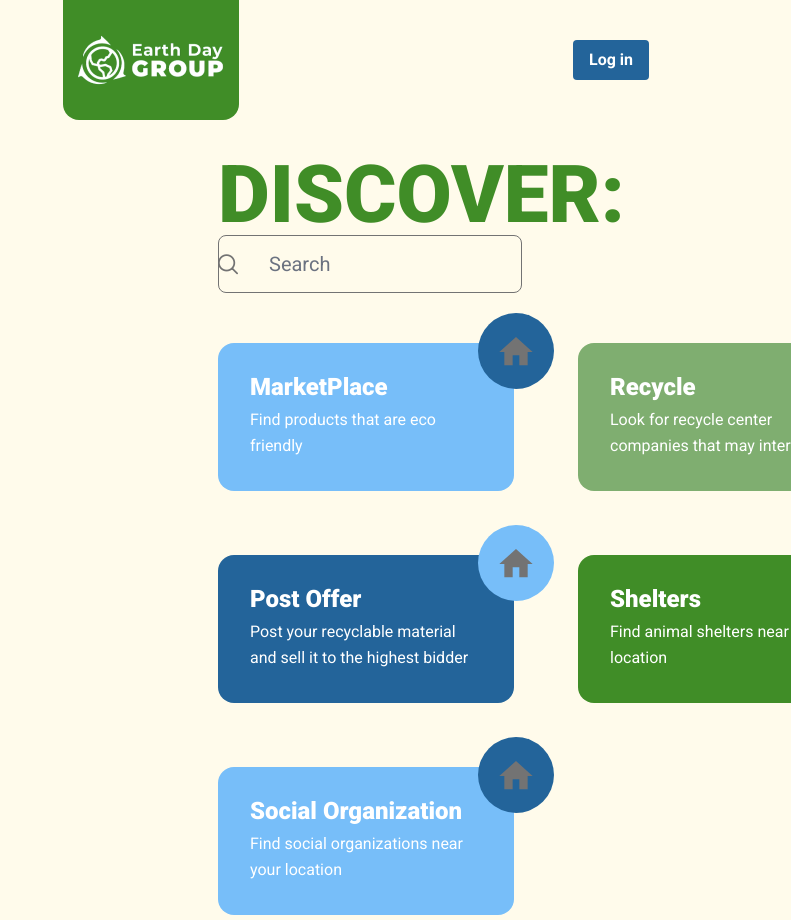
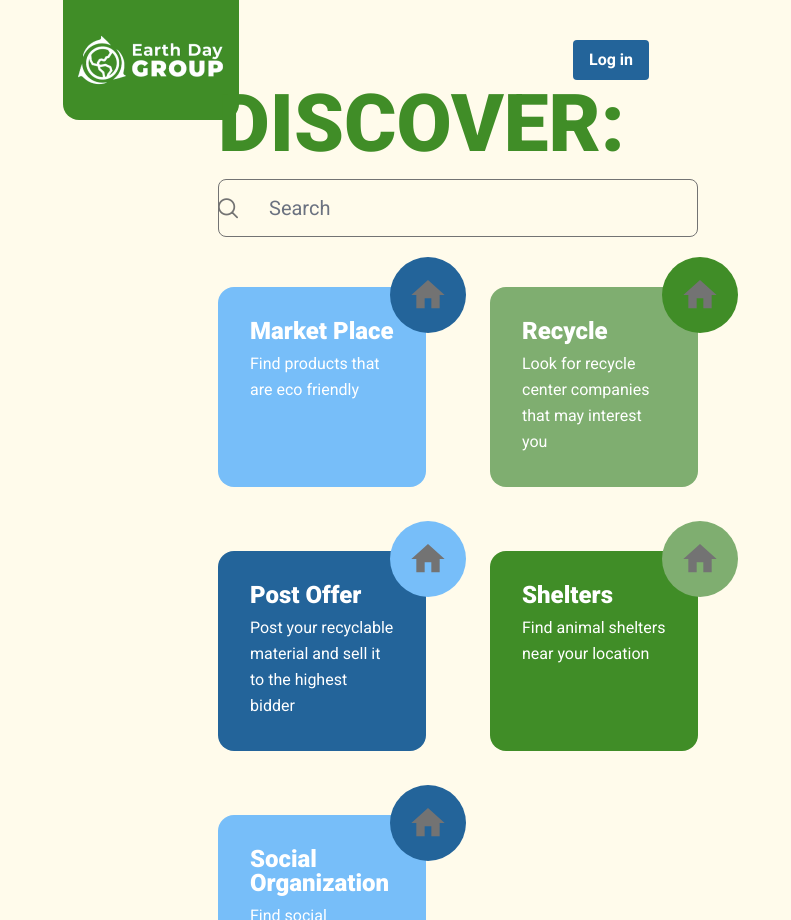
Before and after one commit to Boldsample/earth-day-group, a React (Vite) app: page /dashboard in a window 1280 px wide. Shown: the whole page, without its empty margins (489-1280 px from the left). Built offline with nearby package versions, Linux system fonts and the light colour scheme.

Commit message:
fix dashboard component styling

```diff
--- a/src/components/modules/user/dashboard/Dashboard.jsx
+++ b/src/components/modules/user/dashboard/Dashboard.jsx
@@ -54,7 +54,7 @@ console.log(modules)
             {modules.map((module, key)=>{
                 return <CategoryCard
                   hoverBackgroundColor={module.hoverBackgroundColor}
-                  hoverIconColor={module.hoverBackgroundColor}
+                  hoverIconColor={module.hoverIconColor}
                   backgroundColor={module.backgroundColor}
                   iconBackgroundColor={module.iconBackgroundColor}
                   height={module.height}
--- a/src/components/modules/user/dashboard/dashboard.sass
+++ b/src/components/modules/user/dashboard/dashboard.sass
@@ -1,2 +1,7 @@
 .category__search
     margin: 30px 0
+    width: 100%
+    h4
+        margin-bottom: 15px
+    span
+        width: 100%
--- a/src/components/modules/user/dashboard/modules.js
+++ b/src/components/modules/user/dashboard/modules.js
@@ -1,7 +1,7 @@
 import home from "@assets/navBar-icons/navIcon-1.svg";
 
 const modules = [
-    {title: 'MarketPlace',
+    {title: 'Market Place',
     description: 'Find products that are eco friendly',
     icon: home,
     hoverBackgroundColor: '#23649A',
--- a/src/ui/cards/categoryCard/categoryCard.sass
+++ b/src/ui/cards/categoryCard/categoryCard.sass
@@ -3,7 +3,7 @@
     grid-template-columns: repeat(2, 1fr)
     gap: 64px
     margin-top: 20px
-    max-width: 690px
+    width: 100%
     max-height: 700px
 
 .category__card
@@ -15,7 +15,6 @@
     gap: 8px
     isolation: isolate
 
-    min-width: 296px
     // max-height: 176px
     background: #77bef9
     border-radius: 16px
```
